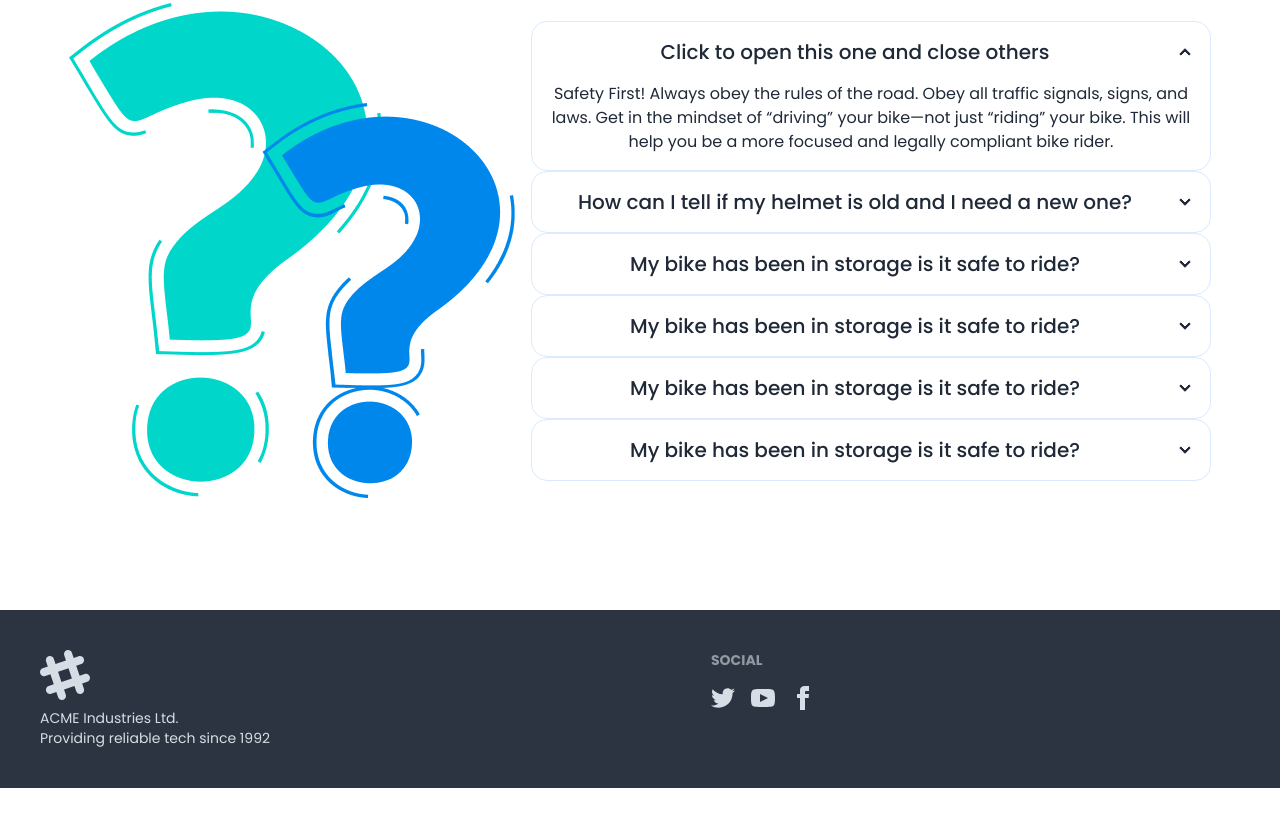
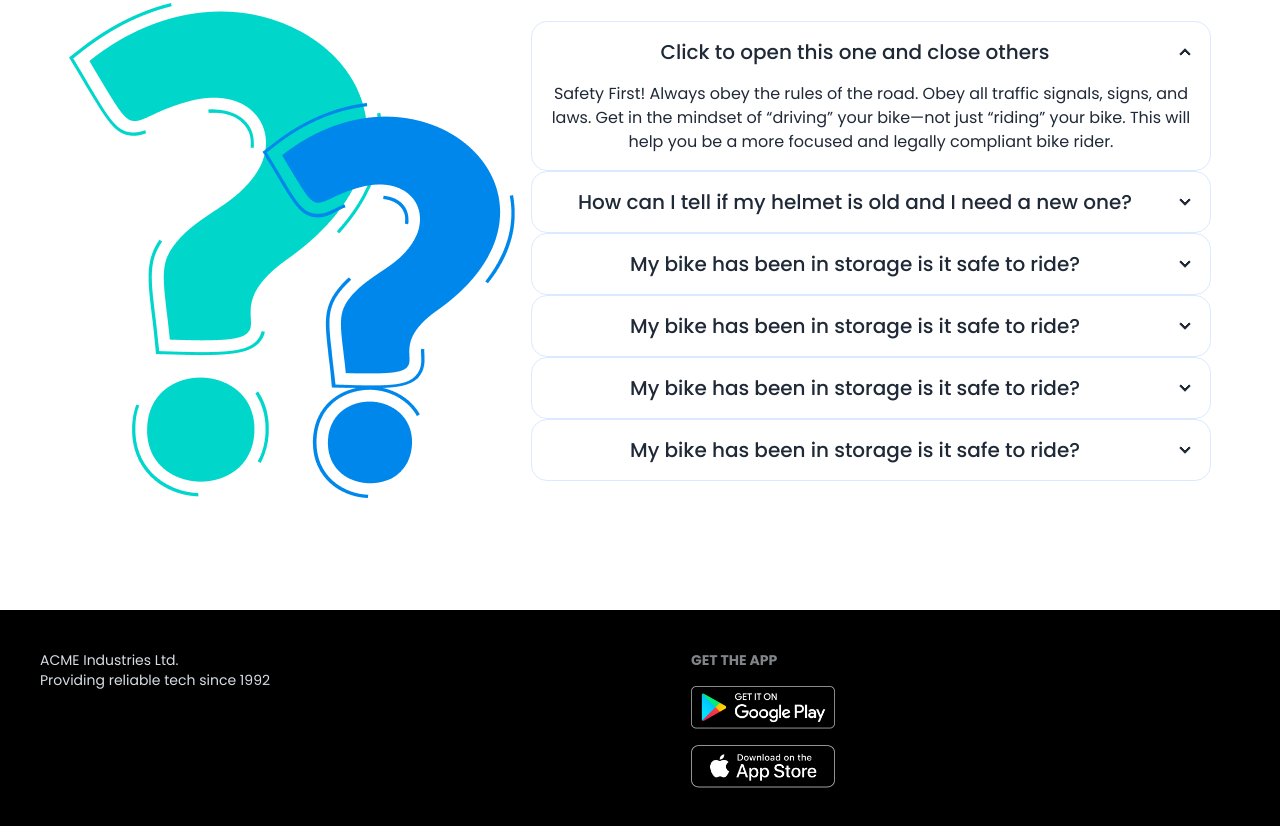
Before and after one commit to shravantidas/biker-zone, a plain HTML site: page index.html in a window 1280 px wide. Shown: the part 1463-2289 px from the top of the page. Before the commit the page ends 2251 px from the top, so only its background shows below. Drawn offline with nearby package versions, Linux system fonts and the light colour scheme.

Commit message:
footer part added here

```diff
--- a/index.html
+++ b/index.html
@@ -1,14 +1,17 @@
 <!DOCTYPE html>
 <html lang="en" data-theme="light">
+
 <head>
   <meta charset="UTF-8">
   <meta name="viewport" content="width=device-width, initial-scale=1.0">
   <title>Biker Zone</title>
-    <link href="https://fonts.googleapis.com/css2?family=Poppins:ital,wght@0,100;0,200;0,300;0,400;0,500;0,600;0,700;0,800;0,900;1,100;1,200;1,300;1,400;1,500;1,600;1,700;1,800;1,900&display=swap" rel="stylesheet">
+  <link
+    href="https://fonts.googleapis.com/css2?family=Poppins:ital,wght@0,100;0,200;0,300;0,400;0,500;0,600;0,700;0,800;0,900;1,100;1,200;1,300;1,400;1,500;1,600;1,700;1,800;1,900&display=swap"
+    rel="stylesheet">
   <link href="https://cdn.jsdelivr.net/npm/daisyui@4.12.10/dist/full.min.css" rel="stylesheet" type="text/css" />
   <script src="https://cdn.tailwindcss.com"></script>
   <style>
-    .poppins{
+    .poppins {
       font-family: "Poppins", sans-serif;
     }
   </style>
@@ -26,6 +29,7 @@
     }
   </script>
 </head>
+
 <body class="poppins">
   <header class="md:container mx-auto md:w-11/12">
     <nav>
@@ -33,22 +37,12 @@
         <div class="flex-1">
           <div class="dropdown">
             <div tabindex="0" role="button" class="btn btn-ghost lg:hidden">
-                      <svg
-                        xmlns="http://www.w3.org/2000/svg"
-                        class="h-5 w-5"
-                        fill="none"
-                        viewBox="0 0 24 24"
+              <svg xmlns="http://www.w3.org/2000/svg" class="h-5 w-5" fill="none" viewBox="0 0 24 24"
                 stroke="currentColor">
-                        <path
-                          stroke-linecap="round"
-                          stroke-linejoin="round"
-                          stroke-width="2"
-                          d="M4 6h16M4 12h8m-8 6h16" />
+                <path stroke-linecap="round" stroke-linejoin="round" stroke-width="2" d="M4 6h16M4 12h8m-8 6h16" />
               </svg>
             </div>
-                    <ul
-                      tabindex="0"
-                      class="menu menu-sm dropdown-content bg-base-100 rounded-box z-[1] mt-3 w-52 p-2 shadow">
+            <ul tabindex="0" class="menu menu-sm dropdown-content bg-base-100 rounded-box z-[1] mt-3 w-52 p-2 shadow">
               <li><a>Item 1</a></li>
 
               <li><a>Item 3</a></li>
@@ -82,9 +76,7 @@
           </div>
           <!-- image-content -->
           <div class="flex-1">
-                <img
-                src="images/slider/bike1.png"
-                class="w-[400px]" />
+            <img src="images/slider/bike1.png" class="w-[400px]" />
           </div>
         </div>
 
@@ -104,9 +96,7 @@
           </div>
           <!-- image-content -->
           <div class="flex-1">
-                <img
-                src="images/slider/bike2.png"
-                class="w-[400px]" />
+            <img src="images/slider/bike2.png" class="w-[400px]" />
           </div>
         </div>
 
@@ -127,9 +117,7 @@
           </div>
           <!-- image-content -->
           <div class="flex-1">
-                <img
-                src="images/slider/bike3.png"
-                class="w-[400px]" />
+            <img src="images/slider/bike3.png" class="w-[400px]" />
           </div>
         </div>
 
@@ -147,12 +135,12 @@
       <div class="grid grid-cols-1 md:grid-cols-2 lg:grid-cols-3 gap-12">
         <div class="card bg-base-100 shadow-xl">
           <figure>
-              <img
-                src="images/others/latest1.png"/>
+            <img src="images/others/latest1.png" />
           </figure>
           <div class="card-body space-y-5">
             <h2 class="card-title">Ducati XDIAVEL S-73</h2>
-              <p>Lorem ipsum dolor sit amet, consectetur adipiscing elit. Lacus, fermentum amet faucibus sed id nisi lectus at.</p>
+            <p>Lorem ipsum dolor sit amet, consectetur adipiscing elit. Lacus, fermentum amet faucibus sed id nisi
+              lectus at.</p>
             <div class="card-actions">
               <button class="btn bg-bike-primary text-white">Read More</button>
             </div>
@@ -160,12 +148,12 @@
         </div>
         <div class="card bg-base-100 shadow-xl">
           <figure>
-              <img
-                src="images/others/latest2.png"/>
+            <img src="images/others/latest2.png" />
           </figure>
           <div class="card-body space-y-5">
             <h2 class="card-title">Ducati XDIAVEL S-73</h2>
-              <p>Lorem ipsum dolor sit amet, consectetur adipiscing elit. Lacus, fermentum amet faucibus sed id nisi lectus at.</p>
+            <p>Lorem ipsum dolor sit amet, consectetur adipiscing elit. Lacus, fermentum amet faucibus sed id nisi
+              lectus at.</p>
             <div class="card-actions">
               <button class="btn bg-bike-primary text-white">Read More</button>
             </div>
@@ -173,12 +161,12 @@
         </div>
         <div class="card bg-base-100 shadow-xl">
           <figure>
-              <img
-                src="images/others/latest3.png"/>
+            <img src="images/others/latest3.png" />
           </figure>
           <div class="card-body space-y-5">
             <h2 class="card-title">Ducati XDIAVEL S-73</h2>
-              <p>Lorem ipsum dolor sit amet, consectetur adipiscing elit. Lacus, fermentum amet faucibus sed id nisi lectus at.</p>
+            <p>Lorem ipsum dolor sit amet, consectetur adipiscing elit. Lacus, fermentum amet faucibus sed id nisi
+              lectus at.</p>
             <div class="card-actions">
               <button class="btn bg-bike-primary text-white">Read More</button>
             </div>
@@ -197,7 +185,9 @@
               <input type="radio" name="my-accordion-2" checked="checked" />
               <div class="collapse-title text-xl font-medium">Click to open this one and close others</div>
               <div class="collapse-content">
-                <p>Safety First! Always obey the rules of the road. Obey all traffic signals, signs, and laws. Get in the mindset of “driving” your bike—not just “riding” your bike. This will help you be a more focused and legally compliant bike rider. </p>
+                <p>Safety First! Always obey the rules of the road. Obey all traffic signals, signs, and laws. Get in
+                  the mindset of “driving” your bike—not just “riding” your bike. This will help you be a more focused
+                  and legally compliant bike rider. </p>
               </div>
             </div>
             <div class="collapse collapse-arrow border border-blue-100 ">
@@ -205,35 +195,45 @@
               <div class="collapse-title text-xl font-medium">How can I tell if my helmet is old and I need a
                 new one?</div>
               <div class="collapse-content">
-                <p>Safety First! Always obey the rules of the road. Obey all traffic signals, signs, and laws. Get in the mindset of “driving” your bike—not just “riding” your bike. This will help you be a more focused and legally compliant bike rider. </p>
-              </div>
-            </div>
-            <div class="collapse collapse-arrow border border-blue-100">
-              <input type="radio" name="my-accordion-2"/>
-              <div class="collapse-title text-xl font-medium">My bike has been in storage is it safe to ride?</div>
-              <div class="collapse-content">
-                <p>Safety First! Always obey the rules of the road. Obey all traffic signals, signs, and laws. Get in the mindset of “driving” your bike—not just “riding” your bike. This will help you be a more focused and legally compliant bike rider. </p>
+                <p>Safety First! Always obey the rules of the road. Obey all traffic signals, signs, and laws. Get in
+                  the mindset of “driving” your bike—not just “riding” your bike. This will help you be a more focused
+                  and legally compliant bike rider. </p>
               </div>
             </div>
             <div class="collapse collapse-arrow border border-blue-100">
               <input type="radio" name="my-accordion-2" />
               <div class="collapse-title text-xl font-medium">My bike has been in storage is it safe to ride?</div>
               <div class="collapse-content">
-                <p>Safety First! Always obey the rules of the road. Obey all traffic signals, signs, and laws. Get in the mindset of “driving” your bike—not just “riding” your bike. This will help you be a more focused and legally compliant bike rider. </p>
+                <p>Safety First! Always obey the rules of the road. Obey all traffic signals, signs, and laws. Get in
+                  the mindset of “driving” your bike—not just “riding” your bike. This will help you be a more focused
+                  and legally compliant bike rider. </p>
               </div>
             </div>
             <div class="collapse collapse-arrow border border-blue-100">
               <input type="radio" name="my-accordion-2" />
               <div class="collapse-title text-xl font-medium">My bike has been in storage is it safe to ride?</div>
               <div class="collapse-content">
-                <p>Safety First! Always obey the rules of the road. Obey all traffic signals, signs, and laws. Get in the mindset of “driving” your bike—not just “riding” your bike. This will help you be a more focused and legally compliant bike rider. </p>
+                <p>Safety First! Always obey the rules of the road. Obey all traffic signals, signs, and laws. Get in
+                  the mindset of “driving” your bike—not just “riding” your bike. This will help you be a more focused
+                  and legally compliant bike rider. </p>
               </div>
             </div>
             <div class="collapse collapse-arrow border border-blue-100">
               <input type="radio" name="my-accordion-2" />
               <div class="collapse-title text-xl font-medium">My bike has been in storage is it safe to ride?</div>
               <div class="collapse-content">
-                <p>Safety First! Always obey the rules of the road. Obey all traffic signals, signs, and laws. Get in the mindset of “driving” your bike—not just “riding” your bike. This will help you be a more focused and legally compliant bike rider. </p>
+                <p>Safety First! Always obey the rules of the road. Obey all traffic signals, signs, and laws. Get in
+                  the mindset of “driving” your bike—not just “riding” your bike. This will help you be a more focused
+                  and legally compliant bike rider. </p>
+              </div>
+            </div>
+            <div class="collapse collapse-arrow border border-blue-100">
+              <input type="radio" name="my-accordion-2" />
+              <div class="collapse-title text-xl font-medium">My bike has been in storage is it safe to ride?</div>
+              <div class="collapse-content">
+                <p>Safety First! Always obey the rules of the road. Obey all traffic signals, signs, and laws. Get in
+                  the mindset of “driving” your bike—not just “riding” your bike. This will help you be a more focused
+                  and legally compliant bike rider. </p>
               </div>
             </div>
           </div>
@@ -243,19 +243,9 @@
 
   </main>
 
-    <footer class="footer bg-neutral text-neutral-content p-10">
+  <footer class="footer bg-black text-neutral-content p-10">
     <aside>
-        <svg
-          width="50"
-          height="50"
-          viewBox="0 0 24 24"
-          xmlns="http://www.w3.org/2000/svg"
-          fill-rule="evenodd"
-          clip-rule="evenodd"
-          class="fill-current">
-          <path
-            d="M22.672 15.226l-2.432.811.841 2.515c.33 1.019-.209 2.127-1.23 2.456-1.15.325-2.148-.321-2.463-1.226l-.84-2.518-5.013 1.677.84 2.517c.391 1.203-.434 2.542-1.831 2.542-.88 0-1.601-.564-1.86-1.314l-.842-2.516-2.431.809c-1.135.328-2.145-.317-2.463-1.229-.329-1.018.211-2.127 1.231-2.456l2.432-.809-1.621-4.823-2.432.808c-1.355.384-2.558-.59-2.558-1.839 0-.817.509-1.582 1.327-1.846l2.433-.809-.842-2.515c-.33-1.02.211-2.129 1.232-2.458 1.02-.329 2.13.209 2.461 1.229l.842 2.515 5.011-1.677-.839-2.517c-.403-1.238.484-2.553 1.843-2.553.819 0 1.585.509 1.85 1.326l.841 2.517 2.431-.81c1.02-.33 2.131.211 2.461 1.229.332 1.018-.21 2.126-1.23 2.456l-2.433.809 1.622 4.823 2.433-.809c1.242-.401 2.557.484 2.557 1.838 0 .819-.51 1.583-1.328 1.847m-8.992-6.428l-5.01 1.675 1.619 4.828 5.011-1.674-1.62-4.829z"></path>
-        </svg>
+
       <p>
         ACME Industries Ltd.
         <br />
@@ -263,43 +253,17 @@
       </p>
     </aside>
     <nav>
-        <h6 class="footer-title">Social</h6>
-        <div class="grid grid-flow-col gap-4">
+      <h6 class="footer-title">Get the app</h6>
+      <div class="grid grid-cols-1 gap-4">
         <a>
-            <svg
-              xmlns="http://www.w3.org/2000/svg"
-              width="24"
-              height="24"
-              viewBox="0 0 24 24"
-              class="fill-current">
-              <path
-                d="M24 4.557c-.883.392-1.832.656-2.828.775 1.017-.609 1.798-1.574 2.165-2.724-.951.564-2.005.974-3.127 1.195-.897-.957-2.178-1.555-3.594-1.555-3.179 0-5.515 2.966-4.797 6.045-4.091-.205-7.719-2.165-10.148-5.144-1.29 2.213-.669 5.108 1.523 6.574-.806-.026-1.566-.247-2.229-.616-.054 2.281 1.581 4.415 3.949 4.89-.693.188-1.452.232-2.224.084.626 1.956 2.444 3.379 4.6 3.419-2.07 1.623-4.678 2.348-7.29 2.04 2.179 1.397 4.768 2.212 7.548 2.212 9.142 0 14.307-7.721 13.995-14.646.962-.695 1.797-1.562 2.457-2.549z"></path>
-            </svg>
+          <img class="w-36" src="images/others/android.png" alt="">
         </a>
         <a>
-            <svg
-              xmlns="http://www.w3.org/2000/svg"
-              width="24"
-              height="24"
-              viewBox="0 0 24 24"
-              class="fill-current">
-              <path
-                d="M19.615 3.184c-3.604-.246-11.631-.245-15.23 0-3.897.266-4.356 2.62-4.385 8.816.029 6.185.484 8.549 4.385 8.816 3.6.245 11.626.246 15.23 0 3.897-.266 4.356-2.62 4.385-8.816-.029-6.185-.484-8.549-4.385-8.816zm-10.615 12.816v-8l8 3.993-8 4.007z"></path>
-            </svg>
-          </a>
-          <a>
-            <svg
-              xmlns="http://www.w3.org/2000/svg"
-              width="24"
-              height="24"
-              viewBox="0 0 24 24"
-              class="fill-current">
-              <path
-                d="M9 8h-3v4h3v12h5v-12h3.642l.358-4h-4v-1.667c0-.955.192-1.333 1.115-1.333h2.885v-5h-3.808c-3.596 0-5.192 1.583-5.192 4.615v3.385z"></path>
-            </svg>
+          <img class="w-36" src="images/others/ios.png" alt="">
         </a>
       </div>
     </nav>
   </footer>
 </body>
+
 </html>
```
Lines whose indentation alone changed are shown as unchanged.
